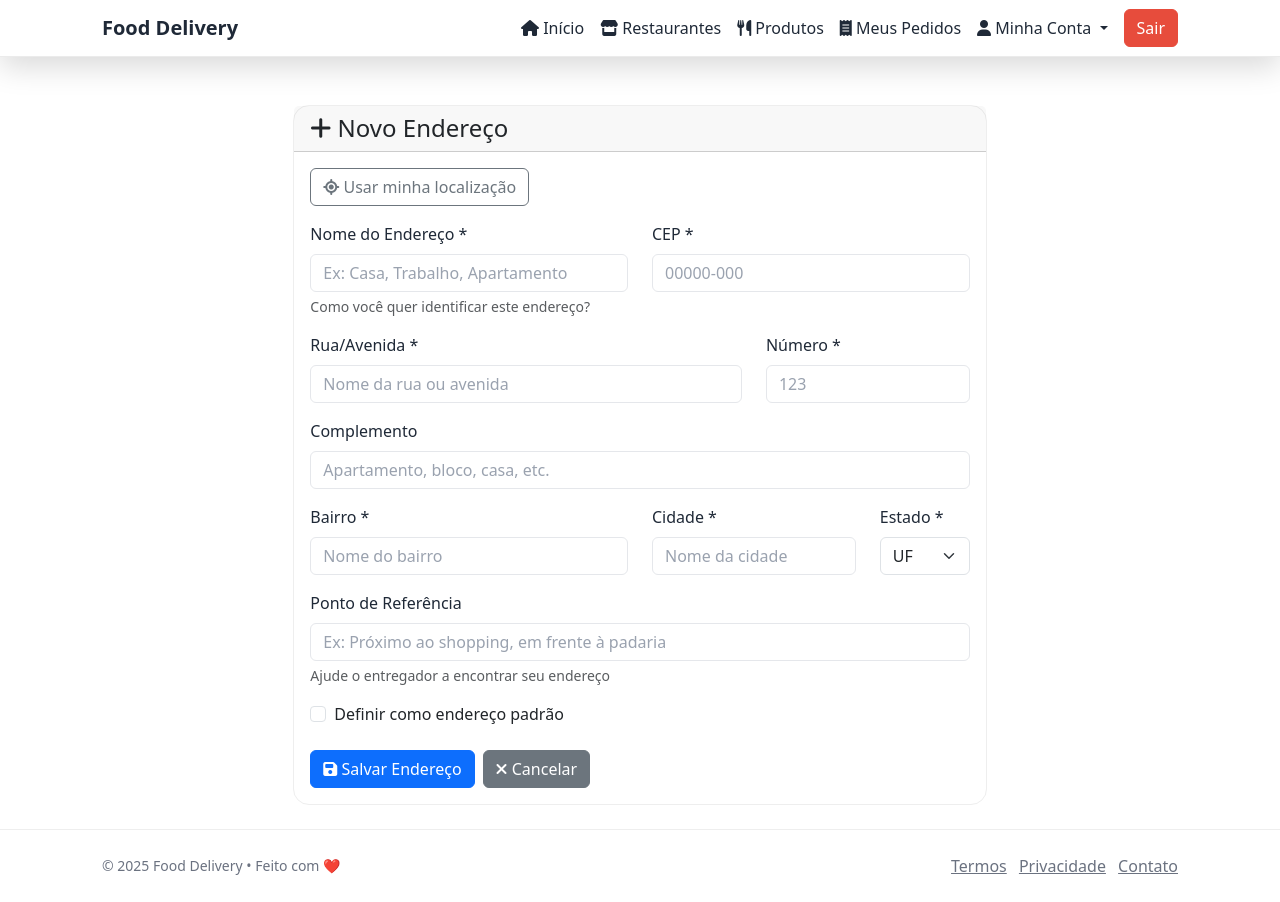
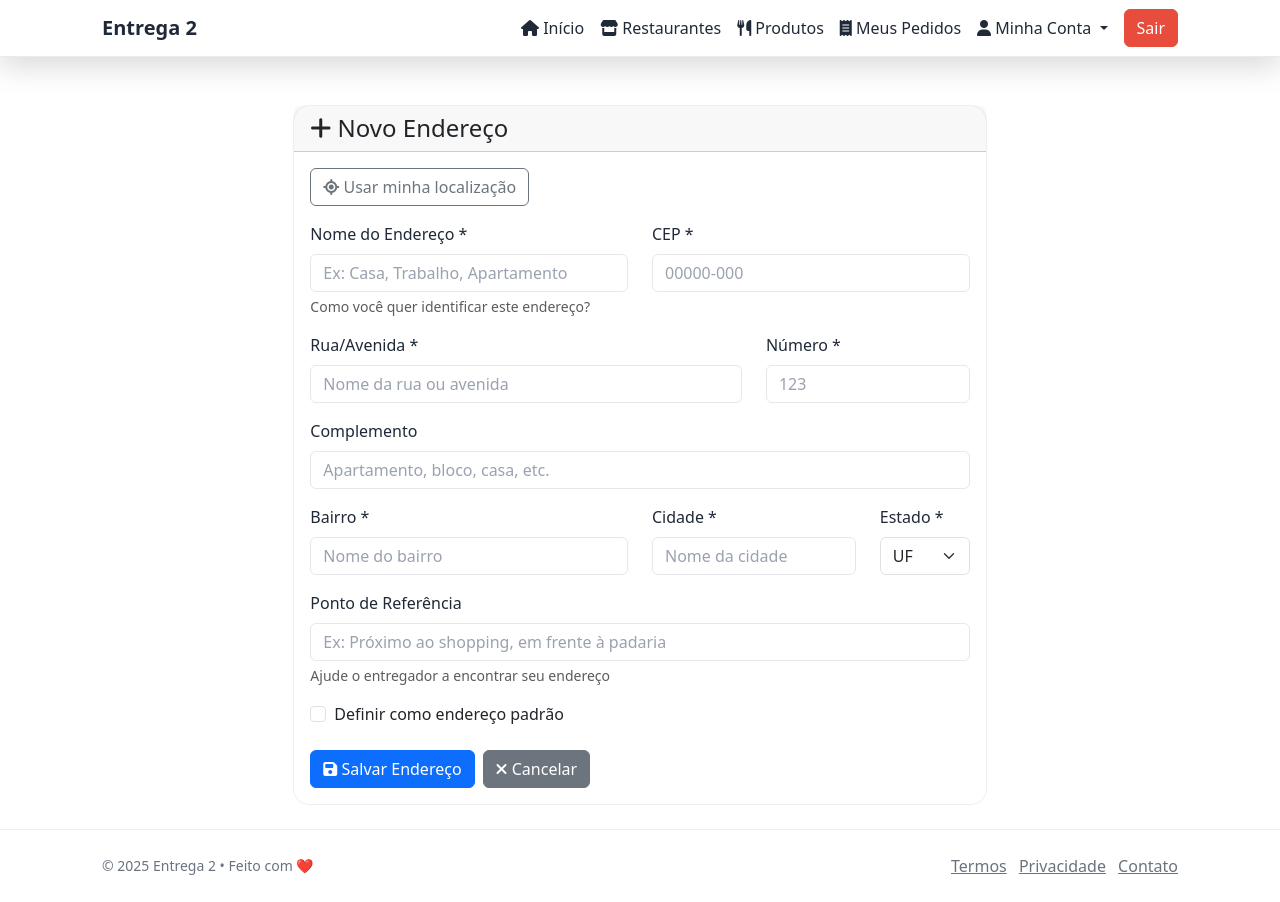
Before and after one commit to Gumoraez/Ifood, a Flask app: page /addresses/new in a window 1280 px wide. Run offline with Flask 3, Linux system fonts and the light colour scheme; a user stored in the database is signed in; parts of the project's set-up code (start-up, migrations or seed data) failed here and were passed over.

Commit message:
chore: renomear branding para 'Entrega 2'

```diff
--- a/templates/layout.html
+++ b/templates/layout.html
@@ -4,7 +4,7 @@
 <head>
     <meta charset="utf-8">
     <meta name="viewport" content="width=device-width, initial-scale=1">
-    <title>{% block title %}Food Delivery{% endblock %}</title>
+    <title>{% block title %}Entrega 2{% endblock %}</title>
     <link href="https://cdn.jsdelivr.net/npm/bootstrap@5.3.2/dist/css/bootstrap.min.css" rel="stylesheet">
     <link rel="stylesheet" href="https://cdnjs.cloudflare.com/ajax/libs/font-awesome/6.5.0/css/all.min.css">
     <link rel="stylesheet" href="{{ url_for('static', filename='css/style.css') }}">
@@ -16,7 +16,7 @@
 <header class="navbar navbar-expand-lg navbar-light bg-white sticky-top blur-header">
     <div class="container">
         <a class="navbar-brand d-flex align-items-center" href="{{ url_for('index') }}">
-            <span class="fw-bold">Food Delivery</span>
+            <span class="fw-bold">Entrega 2</span>
         </a>
         <button class="navbar-toggler" type="button" data-bs-toggle="collapse" data-bs-target="#navbarNav" aria-controls="navbarNav" aria-expanded="false" aria-label="Toggle navigation">
             <span class="navbar-toggler-icon"></span>
@@ -68,7 +68,7 @@
 
 <footer class="footer mt-auto py-4">
     <div class="container d-flex flex-wrap justify-content-between align-items-center gap-3">
-        <div class="text-muted small">© 2025 Food Delivery • Feito com ❤️</div>
+        <div class="text-muted small">© 2025 Entrega 2 • Feito com ❤️</div>
         <ul class="list-inline mb-0">
             <li class="list-inline-item"><a href="#" class="text-muted">Termos</a></li>
             <li class="list-inline-item"><a href="#" class="text-muted">Privacidade</a></li>
```
